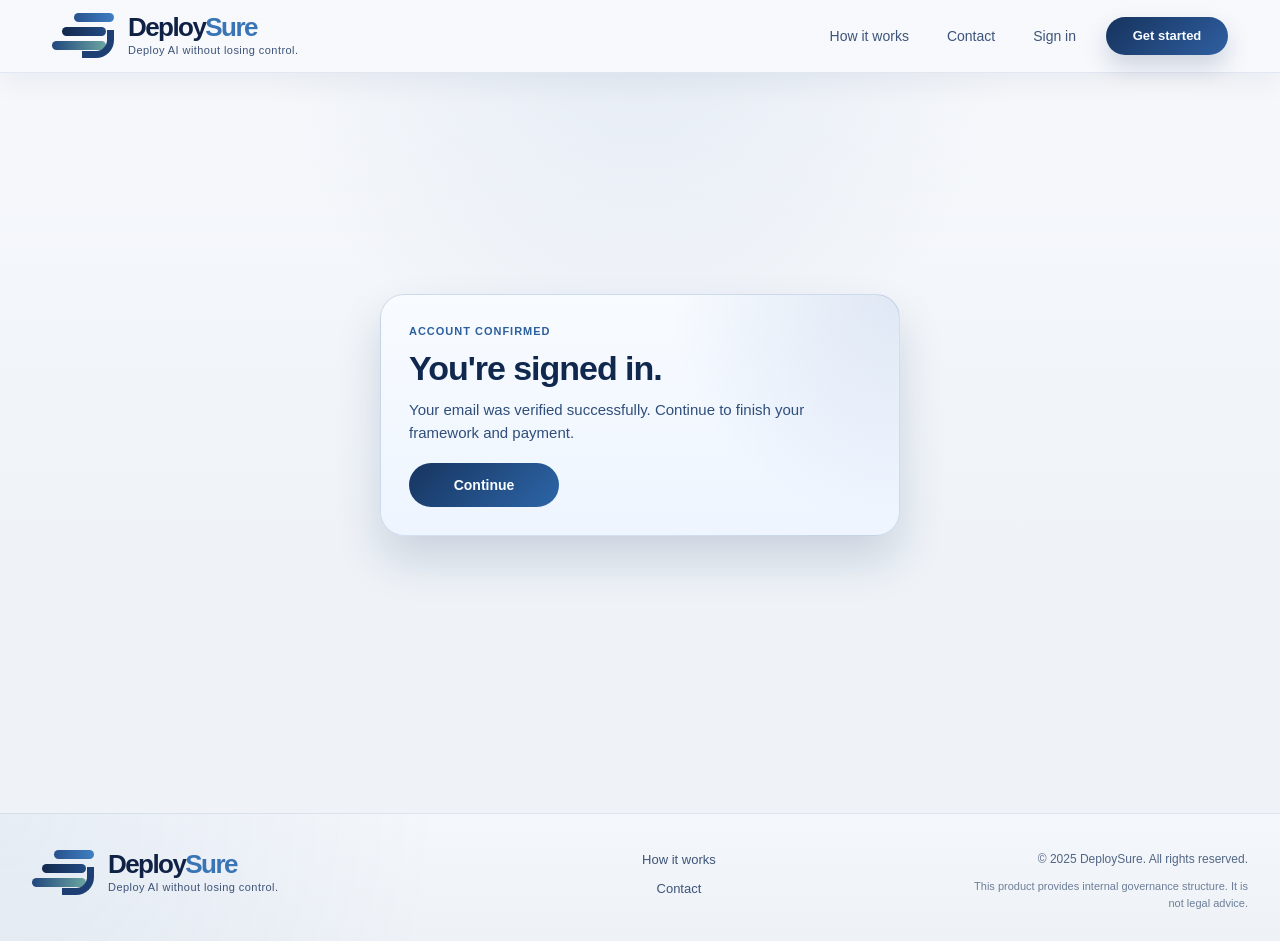
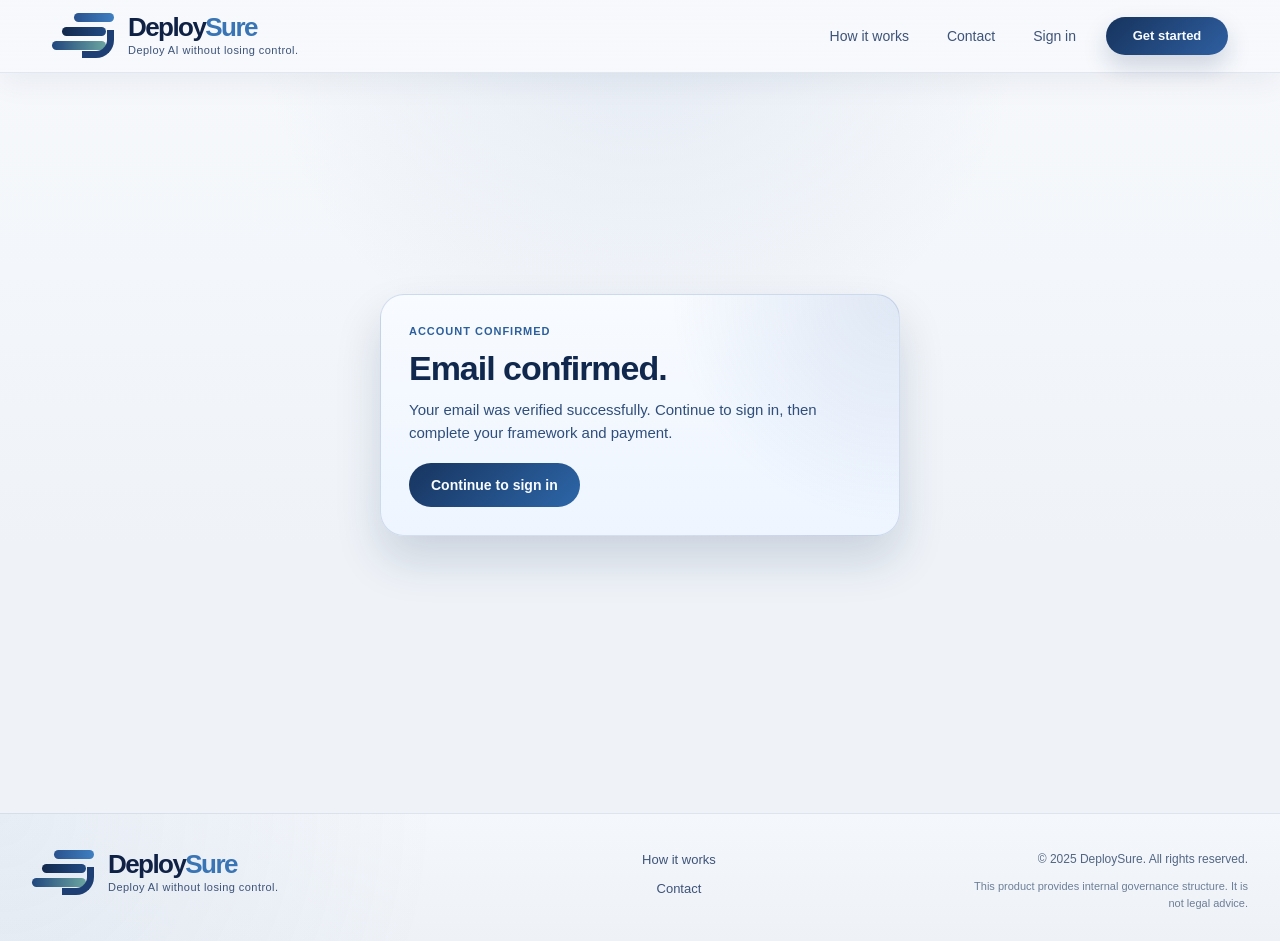
Before and after one commit to vetranod/osai, a Next.js app: page /auth/confirmed in a window 1280 px wide. Built offline with nearby package versions, Linux system fonts and the light colour scheme; no server answers.

Commit message:
Clarify auth confirm copy

```diff
--- a/src/app/auth/confirmed/page.tsx
+++ b/src/app/auth/confirmed/page.tsx
@@ -20,12 +20,12 @@ export default async function AuthConfirmedPage({ searchParams }: Props) {
     <section className={styles.wrap}>
       <div className={styles.card}>
         <p className={styles.eyebrow}>Account confirmed</p>
-        <h1 className={styles.title}>You&apos;re signed in.</h1>
+        <h1 className={styles.title}>Email confirmed.</h1>
         <p className={styles.subtitle}>
-          Your email was verified successfully. Continue to finish your framework and payment.
+          Your email was verified successfully. Continue to sign in, then complete your framework and payment.
         </p>
         <Link href={next} className={styles.primaryButton}>
-          Continue
+          Continue to sign in
         </Link>
       </div>
     </section>
```
